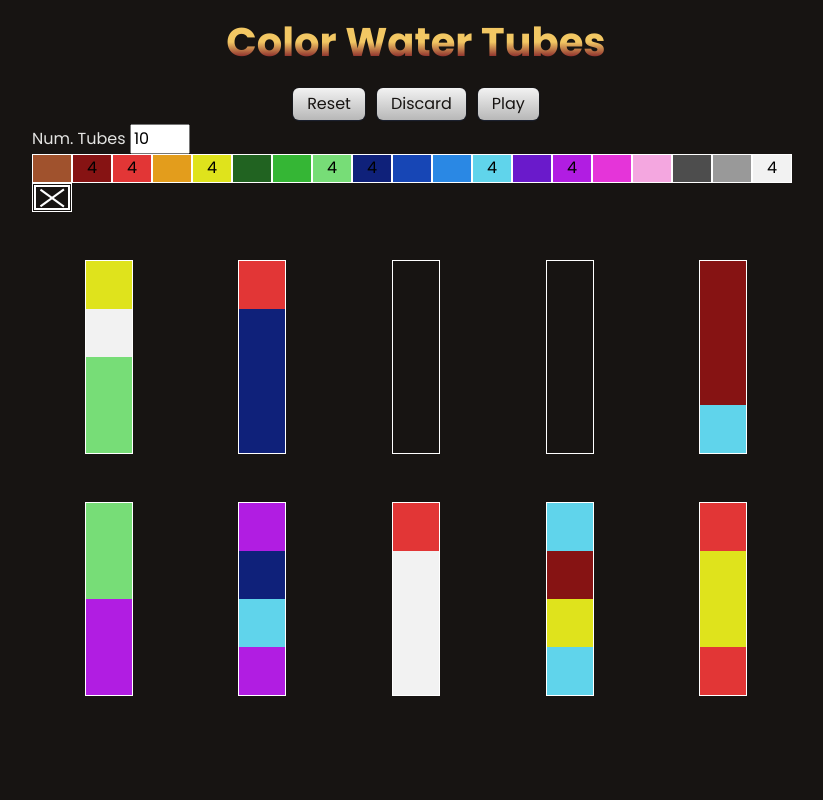
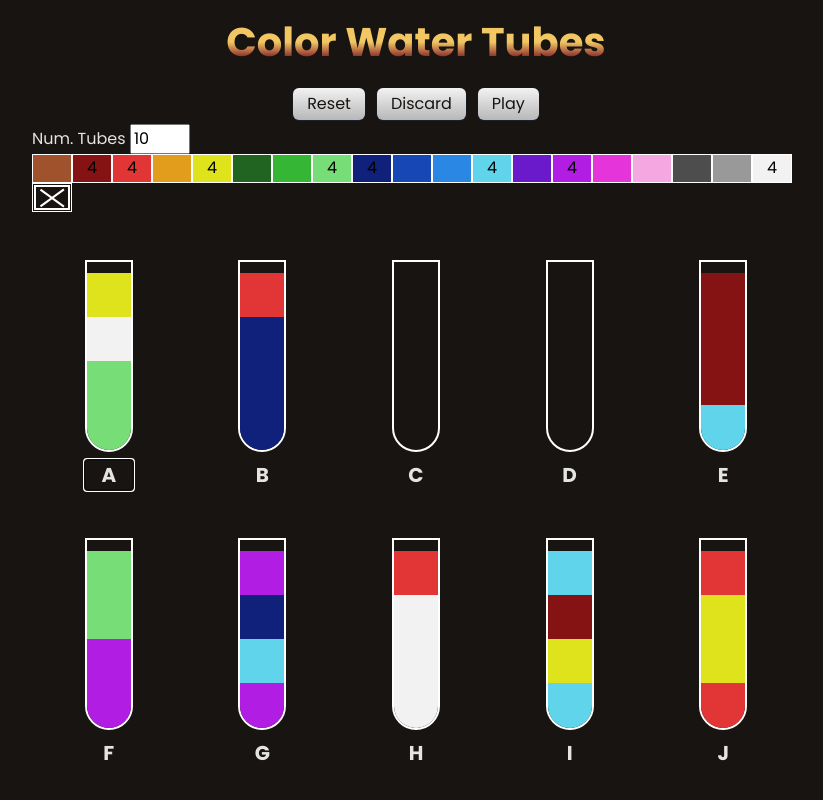
Before and after one commit to marco-ceriani/colortubes, a Svelte app: page /edit in a window 1280 px wide. Shown: the top 800 px of the page, without its empty margins (224-1047 px from the left). Built offline with nearby package versions, Linux system fonts and the light colour scheme.

Commit message:
using TubesContainer in editing mode

```diff
--- a/src/components/TubesContainer.svelte
+++ b/src/components/TubesContainer.svelte
@@ -5,9 +5,6 @@
 
 	import type{ TubeClick } from './events'
 	import type { Tube } from '../game/tube';
-
-	const dispatch = createEventDispatcher<{select: TubeClick}>();
-
 	export let tubes: Tube[];
 	export let enabled: boolean[];
 	export let selectedId: number = null;
@@ -17,16 +14,12 @@
 
 	$: rows = distributeOnRows(tubes);
 
-	function selectTube(evt: CustomEvent<TubeClick>) {
-		const click = evt.detail
-		dispatch('select', click);
-	}
 </script>
 
 <div class="tubes-container">
 	{#each rows as row}
 		<div class="tubes-row">
-			{#each row as tube}
+			{#each row as tube (tube.id)}
 				<TubeComponent
 					{tube}
 					selected={selectedId === tube.id}
--- a/src/game/tube.ts
+++ b/src/game/tube.ts
@@ -58,7 +58,8 @@ export class Tube {
         return this.levels.length === 4 &&
             this.levels[0] === this.levels[1] &&
             this.levels[1] === this.levels[2] &&
-            this.levels[2] == this.levels[3];
+            this.levels[2] == this.levels[3] &&
+            this.levels[3] > 0;
     }
 
     get topColor() {
--- a/src/routes/EditPage.svelte
+++ b/src/routes/EditPage.svelte
@@ -2,6 +2,8 @@
 	import Button from '../components/Button.svelte';
 	import ButtonsBar from '../components/ButtonsBar.svelte';
 	import ColorPicker from '../components/ColorPicker.svelte';
+	import TubesContainer from "../components/TubesContainer.svelte"
+	import type { TubeClick } from "../components/events"
 
 	import { Tube } from '../game/tube';
 	import type { color } from '../game/tube';
@@ -13,6 +15,7 @@
     type ColorUsageCount = {[key: number]: number}
 
 	let game: GameState = $currentGame;
+	let tubesEnabled: boolean[] = [];
 	let tubeRows = [game.tubes];
 	let currentColor: color = null;
 	let colorCounts: ColorUsageCount = {};
@@ -34,12 +37,13 @@
 		const target = evt.target as HTMLInputElement;
 		const newSize: number = +target.value;
 		if (newSize < game.tubes.length) {
-			game.tubes = game.tubes.slice(0, newSize);
+			game = new GameState(game.tubes.slice(0, newSize));
 		}
 		if (newSize > game.tubes.length) {
 			const inc = newSize - game.tubes.length;
-			game.tubes = [...game.tubes, ...newTubes(inc, game.tubes.length)];
+			game = new GameState([...game.tubes, ...newTubes(inc, game.tubes.length)]);
 		}
+		tubesEnabled = game.tubes.map(t => true);
 	}
 
 	function reset() {
@@ -80,6 +84,11 @@
         game.tubes = newTubes;
     }
 
+	function onTubeClick(e: CustomEvent<TubeClick>) {
+		let data: TubeClick = e.detail
+		applyColor(data.tubeId, data.level)
+	}
+
     function count(tubes: Tube[]) {
 		const byColor: ColorUsageCount = {};
 		for (const tube of tubes) {
@@ -92,23 +101,12 @@
 		return byColor;
 	}
 
-	function blockCssClass(tube: Tube, level: number): string {
-		const blockColor: number = tube.levels[level];
-		if (blockColor > 0) {
-			return '--clr-wtr' + blockColor;
-		}
-		return '--clr-none';
-	}
-
     function isPlayable(counts: ColorUsageCount): boolean {
-        console.debug('is playable?')
-        console.debug(counts)
         const distinctCounts = new Set(Object.values(counts))
-        console.debug(distinctCounts)
         return distinctCounts.size === 1 && distinctCounts.has(4)
     }
 
-	function doPlay() {
+	function startPlay() {
         if (playable) {
             const newGame = new GameState(removeEmpty(game.tubes))
             currentGame.set(newGame);
@@ -125,7 +123,7 @@
 <ButtonsBar>
 	<Button on:click={reset}>Reset</Button>
 	<Button href="/">Discard</Button>
-	<Button on:click={doPlay} disabled={!playable}>Play</Button>
+	<Button on:click={startPlay} disabled={!playable}>Play</Button>
 </ButtonsBar>
 
 <div>
@@ -142,43 +140,10 @@
 
 <ColorPicker on:color-pick={pickColor} counts={colorCounts} />
 
-<div>
-	{#each tubeRows as row}
-		<div class="tubes-row">
-			{#each row as tube}
-				<div class="tube">
-					{#each Array(4) as _, lvl}
-						<!--{#each tube.levels as clr, lvl}-->
-						<!-- svelte-ignore a11y-click-events-have-key-events -->
-						<div
-							class="block"
-							on:click={() => applyColor(tube.id, lvl)}
-							style:background-color="var({blockCssClass(tube, lvl)})"
-						/>
-					{/each}
-				</div>
-			{/each}
-		</div>
-	{/each}
-</div>
+<TubesContainer tubes={game.tubes} enabled={tubesEnabled} on:tube-click={onTubeClick}/>
 
 <style>
 	input[type='number'] {
 		max-width: 6ch;
 	}
-	.tubes-row {
-		display: flex;
-		justify-content: space-around;
-		margin-block: 3rem;
-	}
-	.tube {
-		display: inline-flex;
-		flex-direction: column-reverse;
-		width: 3rem;
-		border: 1px solid white;
-	}
-
-	.block {
-		height: 3rem;
-	}
 </style>
--- a/src/routes/GameUI.svelte
+++ b/src/routes/GameUI.svelte
@@ -27,8 +27,6 @@
 
     let solution: GameMoveRecord[] = [];
     let highlight: number = null;
-
-    newGame();
 
     onMount(async () => {
         console.log('initializing web worker')
```
